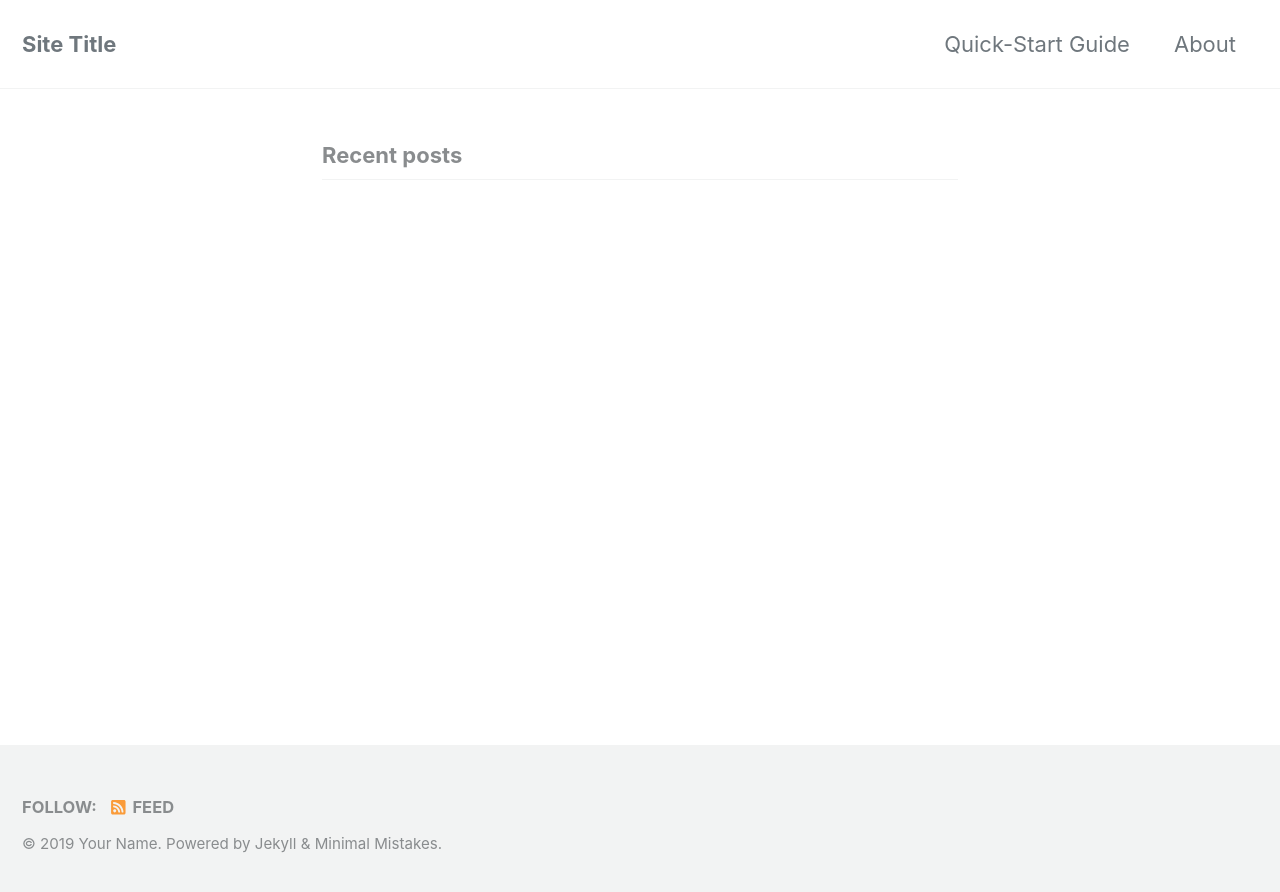
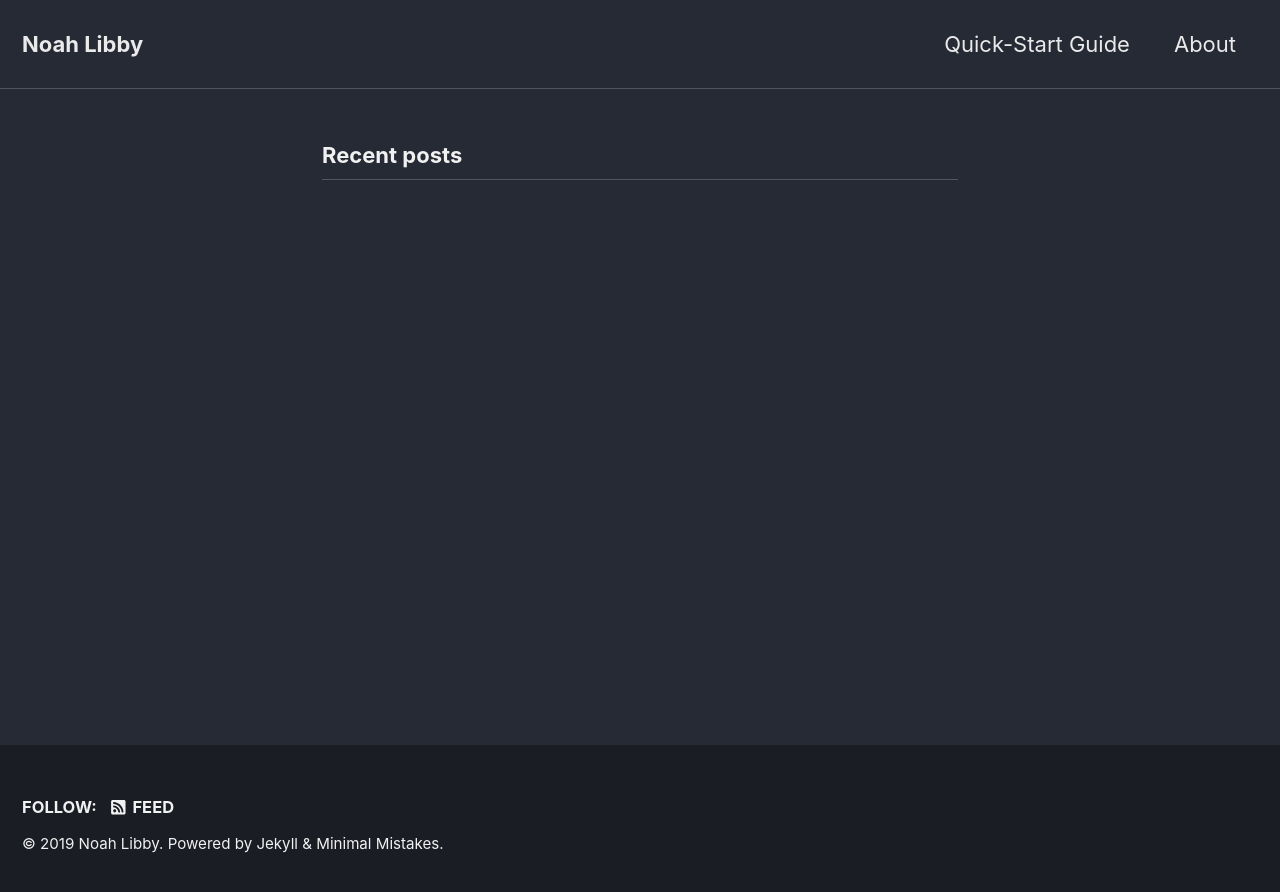
Before and after one commit to noahlibby17/noahlibby.com, a Jekyll site: the page built from index.md, in a window 1280 px wide. Shown: the top 892 px of the page. Built offline with Jekyll 4.4.1, drawn with Linux system fonts in a browser that asks for light colours; cached includes are drawn as plain includes.

Commit message:
Update config

```diff
--- a/_config.yml
+++ b/_config.yml
@@ -11,15 +11,15 @@
 # https://mmistakes.github.io/minimal-mistakes/docs/quick-start-guide/#installing-the-theme
 
 # theme                  : "minimal-mistakes-jekyll"
-# remote_theme           : "mmistakes/minimal-mistakes"
-minimal_mistakes_skin    : "default" # "air", "aqua", "contrast", "dark", "dirt", "neon", "mint", "plum", "sunrise"
+remote_theme             : "mmistakes/minimal-mistakes"
+minimal_mistakes_skin    : "dark" #"default" # "air", "aqua", "contrast", "dark", "dirt", "neon", "mint", "plum", "sunrise"
 
 # Site Settings
 locale                   : "en-US"
-title                    : "Site Title"
+title                    : "Noah Libby"
 title_separator          : "-"
-name                     : "Your Name"
-description              : "An amazing website."
+name                     : "Noah Libby"
+description              : "A website by Noah for Noah & others"
 url                      : # the base hostname & protocol for your site e.g. "https://mmistakes.github.io"
 baseurl                  : # the subpath of your site, e.g. "/blog"
 repository               : # GitHub username/repo-name e.g. "mmistakes/minimal-mistakes"
```
